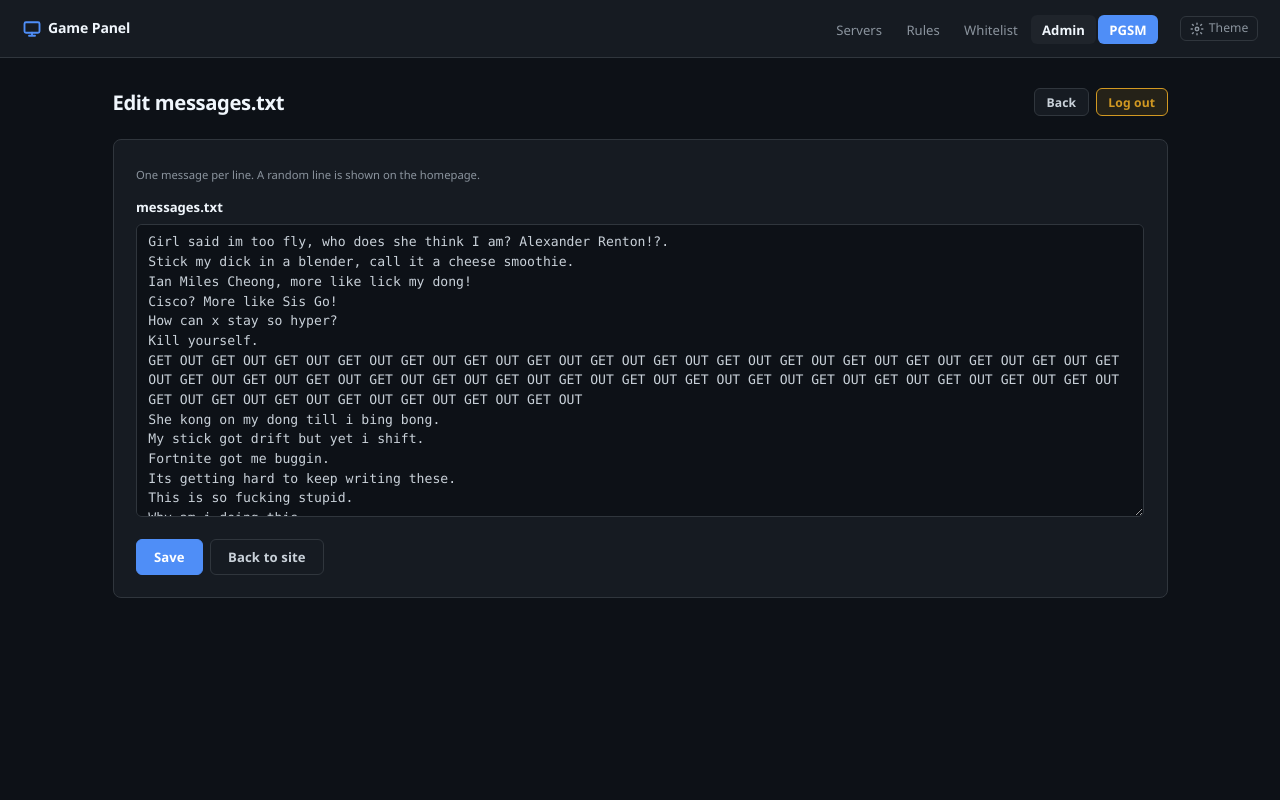
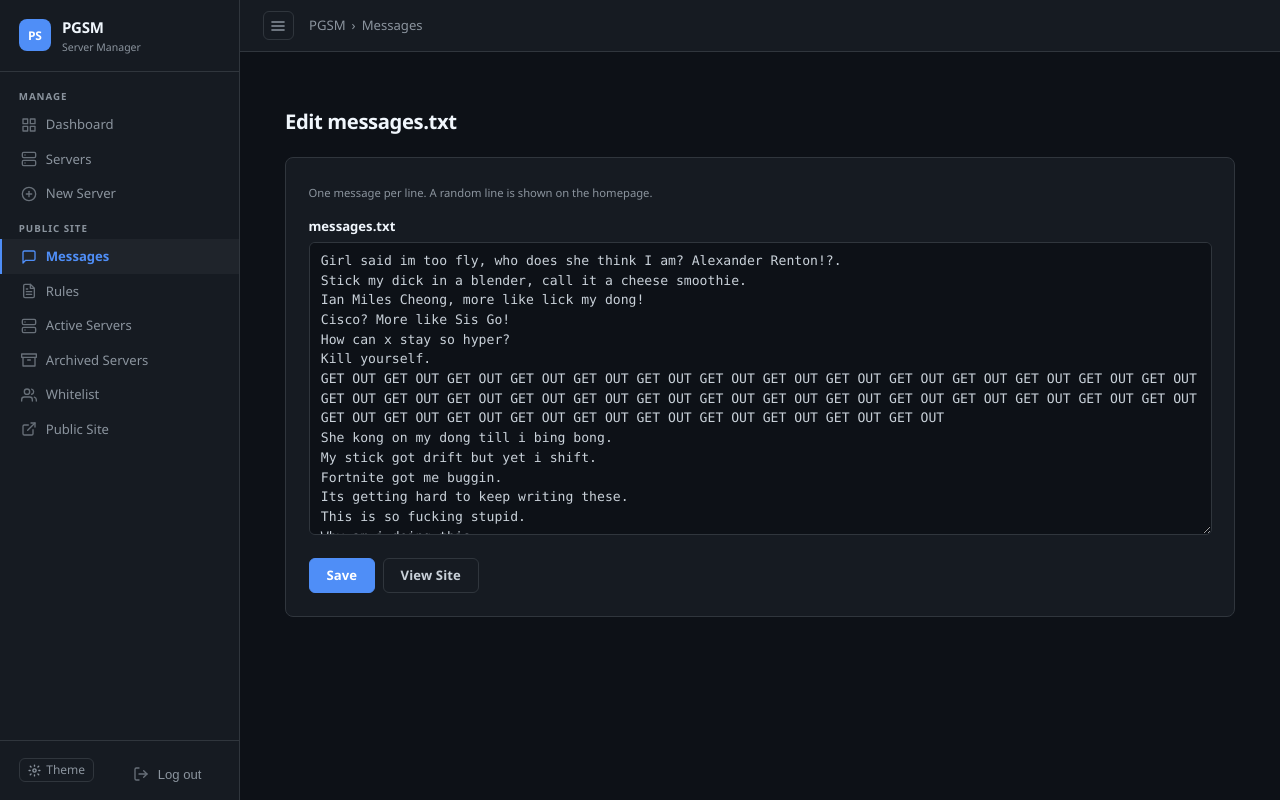
Before and after one commit to Jthiess/PGSM, a Flask app: page /admin/messages in a window 1280 px wide. Run offline with Flask 3, Linux system fonts and the light colour scheme; the visitor is signed in with stand-in values (Sample User, id 1); some libraries are stand-ins or nearby versions.

Commit message:
Merged administraotion

```diff
--- a/app/blueprints/admin_panel/routes.py
+++ b/app/blueprints/admin_panel/routes.py
@@ -90,7 +90,7 @@ def login():
         if password == admin_pw:
             session['admin_auth'] = True
             session.pop('messages_auth', None)
-            next_url = request.args.get('next') or url_for('admin_panel.panel')
+            next_url = request.args.get('next') or url_for('dashboard.index')
             flash('Logged in as admin.', 'success')
             return redirect(next_url)
 
@@ -125,44 +125,12 @@ def logout():
 @bp.route('/panel')
 @require_admin
 def panel():
-    """Admin hub — links to all admin modules.
+    """Backwards-compatible redirect — old admin hub URL now forwards to the unified dashboard.
 
     Returns:
-        Rendered admin_panel/panel.html with a modules list.
+        Redirect to dashboard.index.
     """
-    modules = [
-        {
-            'name': 'Messages',
-            'description': 'Edit rotating homepage messages (messages.txt).',
-            'url': url_for('admin_panel.messages'),
-        },
-        {
-            'name': 'Rules',
-            'description': 'Edit server rules page (rules.md).',
-            'url': url_for('admin_panel.rules_edit'),
-        },
-        {
-            'name': 'Active Servers',
-            'description': 'Create and edit active server info cards.',
-            'url': url_for('admin_panel.servers'),
-        },
-        {
-            'name': 'Archived Servers',
-            'description': 'Create and edit archived server info cards.',
-            'url': url_for('admin_panel.archived_servers'),
-        },
-        {
-            'name': 'Whitelist',
-            'description': 'Approve or manage whitelist entries and servers.',
-            'url': url_for('whitelist_panel.admin'),
-        },
-        {
-            'name': 'PGSM Management',
-            'description': 'Manage Proxmox-hosted game server containers.',
-            'url': url_for('dashboard.index'),
-        },
-    ]
-    return render_template('admin_panel/panel.html', modules=modules)
+    return redirect(url_for('dashboard.index'))
 
 
 # ------------------------------------------------------------
--- a/app/templates/admin_panel/archived_server_form.html
+++ b/app/templates/admin_panel/archived_server_form.html
@@ -1,5 +1,6 @@
-{% extends 'panel_base.html' %}
+{% extends 'base.html' %}
 {% block title %}{% if server %}Edit Archived Server{% else %}New Archived Server{% endif %}{% endblock %}
+{% block breadcrumb %}<span>›</span> <a href="{{ url_for('admin_panel.archived_servers') }}">Archived Servers</a> <span>›</span> <span>{% if server %}Edit{% else %}New{% endif %}</span>{% endblock %}
 
 {% block content %}
 <div class="admin-page">
--- a/app/templates/admin_panel/archived_servers.html
+++ b/app/templates/admin_panel/archived_servers.html
@@ -1,5 +1,6 @@
-{% extends 'panel_base.html' %}
+{% extends 'base.html' %}
 {% block title %}Manage Archived Servers{% endblock %}
+{% block breadcrumb %}<span>›</span> <a href="{{ url_for('admin_panel.archived_servers') }}">Archived Servers</a>{% endblock %}
 
 {% block content %}
 <div class="admin-page">
@@ -7,7 +8,6 @@
         <h1 class="admin-page-title">Manage Archived Servers</h1>
         <div class="admin-page-actions">
             <a href="{{ url_for('admin_panel.archived_server_new') }}" class="btn btn-success btn-sm">+ New Archived Server</a>
-            <a href="{{ url_for('admin_panel.panel') }}" class="btn btn-secondary btn-sm">Back</a>
         </div>
     </div>
 
--- a/app/templates/admin_panel/messages.html
+++ b/app/templates/admin_panel/messages.html
@@ -1,16 +1,11 @@
-{% extends 'panel_base.html' %}
+{% extends 'base.html' %}
 {% block title %}Edit messages.txt{% endblock %}
+{% block breadcrumb %}<span>›</span> <a href="{{ url_for('admin_panel.messages') }}">Messages</a>{% endblock %}
 
 {% block content %}
 <div class="admin-page">
     <div class="admin-page-header">
         <h1 class="admin-page-title">Edit messages.txt</h1>
-        <div class="admin-page-actions">
-            <a href="{{ url_for('admin_panel.panel') }}" class="btn btn-secondary btn-sm">Back</a>
-            <form method="post" action="{{ url_for('admin_panel.logout') }}" style="display:inline;">
-                <button class="btn btn-warning btn-sm" type="submit">Log out</button>
-            </form>
-        </div>
     </div>
 
     <div class="pub-form-card">
@@ -22,7 +17,7 @@
             </div>
             <div class="flex gap-1 items-center" style="margin-top: 0.75rem;">
                 <button type="submit" class="btn btn-primary">Save</button>
-                <a href="{{ url_for('panel.index') }}" class="btn btn-secondary">Back to site</a>
+                <a href="{{ url_for('panel.index') }}" class="btn btn-secondary" target="_blank" rel="noopener">View Site</a>
             </div>
         </form>
     </div>
--- a/app/templates/admin_panel/server_form.html
+++ b/app/templates/admin_panel/server_form.html
@@ -1,5 +1,6 @@
-{% extends 'panel_base.html' %}
+{% extends 'base.html' %}
 {% block title %}{% if server %}Edit Server{% else %}New Server{% endif %}{% endblock %}
+{% block breadcrumb %}<span>›</span> <a href="{{ url_for('admin_panel.servers') }}">Active Servers</a> <span>›</span> <span>{% if server %}Edit{% else %}New{% endif %}</span>{% endblock %}
 
 {% block content %}
 <div class="admin-page">
--- a/app/templates/admin_panel/servers.html
+++ b/app/templates/admin_panel/servers.html
@@ -1,5 +1,6 @@
-{% extends 'panel_base.html' %}
+{% extends 'base.html' %}
 {% block title %}Manage Active Servers{% endblock %}
+{% block breadcrumb %}<span>›</span> <a href="{{ url_for('admin_panel.servers') }}">Active Servers</a>{% endblock %}
 
 {% block content %}
 <div class="admin-page">
@@ -7,7 +8,6 @@
         <h1 class="admin-page-title">Manage Active Servers</h1>
         <div class="admin-page-actions">
             <a href="{{ url_for('admin_panel.server_new') }}" class="btn btn-success btn-sm">+ New Server</a>
-            <a href="{{ url_for('admin_panel.panel') }}" class="btn btn-secondary btn-sm">Back</a>
         </div>
     </div>
 
--- a/app/templates/base.html
+++ b/app/templates/base.html
@@ -7,6 +7,7 @@
     <!-- Theme loaded first; id allows theme.js to swap it without reload -->
     <link id="theme-link" rel="stylesheet" href="{{ url_for('static', filename='css/themes/theme-default.css') }}">
     <link rel="stylesheet" href="{{ url_for('static', filename='css/design-system.css') }}">
+    <link rel="stylesheet" href="{{ url_for('static', filename='css/panel.css') }}">
     <!-- Load theme.js in <head> so theme is applied before paint (prevents flash) -->
     <script src="{{ url_for('static', filename='js/theme.js') }}"></script>
     {% block head %}{% endblock %}
@@ -50,10 +51,30 @@
 
             <div class="sidebar-section">
                 <div class="sidebar-section-label">Public Site</div>
-                <a href="{{ url_for('admin_panel.panel') }}"
-                   class="sidebar-link {% if request.blueprint == 'admin_panel' %}active{% endif %}">
-                    <svg width="16" height="16" viewBox="0 0 24 24" fill="none" stroke="currentColor" stroke-width="2" stroke-linecap="round" stroke-linejoin="round" aria-hidden="true"><path d="M12.22 2h-.44a2 2 0 0 0-2 2v.18a2 2 0 0 1-1 1.73l-.43.25a2 2 0 0 1-2 0l-.15-.08a2 2 0 0 0-2.73.73l-.22.38a2 2 0 0 0 .73 2.73l.15.1a2 2 0 0 1 1 1.72v.51a2 2 0 0 1-1 1.74l-.15.09a2 2 0 0 0-.73 2.73l.22.38a2 2 0 0 0 2.73.73l.15-.08a2 2 0 0 1 2 0l.43.25a2 2 0 0 1 1 1.73V20a2 2 0 0 0 2 2h.44a2 2 0 0 0 2-2v-.18a2 2 0 0 1 1-1.73l.43-.25a2 2 0 0 1 2 0l.15.08a2 2 0 0 0 2.73-.73l.22-.39a2 2 0 0 0-.73-2.73l-.15-.08a2 2 0 0 1-1-1.74v-.5a2 2 0 0 1 1-1.74l.15-.09a2 2 0 0 0 .73-2.73l-.22-.38a2 2 0 0 0-2.73-.73l-.15.08a2 2 0 0 1-2 0l-.43-.25a2 2 0 0 1-1-1.73V4a2 2 0 0 0-2-2z"/><circle cx="12" cy="12" r="3"/></svg>
-                    <span class="sidebar-link-label">Admin Panel</span>
+                <a href="{{ url_for('admin_panel.messages') }}"
+                   class="sidebar-link {% if request.endpoint == 'admin_panel.messages' %}active{% endif %}">
+                    <svg width="16" height="16" viewBox="0 0 24 24" fill="none" stroke="currentColor" stroke-width="2" stroke-linecap="round" stroke-linejoin="round" aria-hidden="true"><path d="M21 15a2 2 0 0 1-2 2H7l-4 4V5a2 2 0 0 1 2-2h14a2 2 0 0 1 2 2z"/></svg>
+                    <span class="sidebar-link-label">Messages</span>
+                </a>
+                <a href="{{ url_for('admin_panel.rules_edit') }}"
+                   class="sidebar-link {% if request.endpoint == 'admin_panel.rules_edit' %}active{% endif %}">
+                    <svg width="16" height="16" viewBox="0 0 24 24" fill="none" stroke="currentColor" stroke-width="2" stroke-linecap="round" stroke-linejoin="round" aria-hidden="true"><path d="M14 2H6a2 2 0 0 0-2 2v16a2 2 0 0 0 2 2h12a2 2 0 0 0 2-2V8z"/><polyline points="14 2 14 8 20 8"/><line x1="16" y1="13" x2="8" y2="13"/><line x1="16" y1="17" x2="8" y2="17"/><polyline points="10 9 9 9 8 9"/></svg>
+                    <span class="sidebar-link-label">Rules</span>
+                </a>
+                <a href="{{ url_for('admin_panel.servers') }}"
+                   class="sidebar-link {% if request.endpoint in ['admin_panel.servers', 'admin_panel.server_new', 'admin_panel.server_edit'] %}active{% endif %}">
+                    <svg width="16" height="16" viewBox="0 0 24 24" fill="none" stroke="currentColor" stroke-width="2" stroke-linecap="round" stroke-linejoin="round" aria-hidden="true"><rect x="2" y="2" width="20" height="8" rx="2"/><rect x="2" y="14" width="20" height="8" rx="2"/><line x1="6" y1="6" x2="6.01" y2="6"/><line x1="6" y1="18" x2="6.01" y2="18"/></svg>
+                    <span class="sidebar-link-label">Active Servers</span>
+                </a>
+                <a href="{{ url_for('admin_panel.archived_servers') }}"
+                   class="sidebar-link {% if request.endpoint in ['admin_panel.archived_servers', 'admin_panel.archived_server_new', 'admin_panel.archived_server_edit'] %}active{% endif %}">
+                    <svg width="16" height="16" viewBox="0 0 24 24" fill="none" stroke="currentColor" stroke-width="2" stroke-linecap="round" stroke-linejoin="round" aria-hidden="true"><polyline points="21 8 21 21 3 21 3 8"/><rect x="1" y="3" width="22" height="5"/><line x1="10" y1="12" x2="14" y2="12"/></svg>
+                    <span class="sidebar-link-label">Archived Servers</span>
+                </a>
+                <a href="{{ url_for('whitelist_panel.admin') }}"
+                   class="sidebar-link {% if request.endpoint == 'whitelist_panel.admin' %}active{% endif %}">
+                    <svg width="16" height="16" viewBox="0 0 24 24" fill="none" stroke="currentColor" stroke-width="2" stroke-linecap="round" stroke-linejoin="round" aria-hidden="true"><path d="M17 21v-2a4 4 0 0 0-4-4H5a4 4 0 0 0-4 4v2"/><circle cx="9" cy="7" r="4"/><path d="M23 21v-2a4 4 0 0 0-3-3.87"/><path d="M16 3.13a4 4 0 0 1 0 7.75"/></svg>
+                    <span class="sidebar-link-label">Whitelist</span>
                 </a>
                 <a href="{{ url_for('panel.index') }}" class="sidebar-link" target="_blank" rel="noopener">
                     <svg width="16" height="16" viewBox="0 0 24 24" fill="none" stroke="currentColor" stroke-width="2" stroke-linecap="round" stroke-linejoin="round" aria-hidden="true"><path d="M18 13v6a2 2 0 0 1-2 2H5a2 2 0 0 1-2-2V8a2 2 0 0 1 2-2h6"/><polyline points="15 3 21 3 21 9"/><line x1="10" y1="14" x2="21" y2="3"/></svg>
@@ -104,6 +125,12 @@
                     </button>
                 </div>
             </div>
+            <form method="post" action="{{ url_for('admin_panel.logout') }}" style="margin-top: 0.5rem;">
+                <button type="submit" class="sidebar-link" style="width:100%; background:none; border:none; cursor:pointer; text-align:left;">
+                    <svg width="16" height="16" viewBox="0 0 24 24" fill="none" stroke="currentColor" stroke-width="2" stroke-linecap="round" stroke-linejoin="round" aria-hidden="true"><path d="M9 21H5a2 2 0 0 1-2-2V5a2 2 0 0 1 2-2h4"/><polyline points="16 17 21 12 16 7"/><line x1="21" y1="12" x2="9" y2="12"/></svg>
+                    <span class="sidebar-link-label">Log out</span>
+                </button>
+            </form>
         </div>
 
     </aside>
--- a/app/templates/panel_base.html
+++ b/app/templates/panel_base.html
@@ -40,9 +40,7 @@
             <li><a href="{{ url_for('whitelist_panel.index') }}"
                    {% if request.blueprint == 'whitelist_panel' %}class="active" aria-current="page"{% endif %}>Whitelist</a></li>
             {% if session.get('admin_auth') %}
-            <li><a href="{{ url_for('admin_panel.panel') }}"
-                   {% if request.blueprint == 'admin_panel' %}class="active" aria-current="page"{% endif %}>Admin</a></li>
-            <li><a href="{{ url_for('dashboard.index') }}" class="panel-nav-btn">PGSM</a></li>
+            <li><a href="{{ url_for('dashboard.index') }}" class="panel-nav-btn">Admin</a></li>
             {% endif %}
         </ul>
 
@@ -116,9 +114,7 @@
                 Whitelist
             </a></li>
             {% if session.get('admin_auth') %}
-            <li><a href="{{ url_for('admin_panel.panel') }}"
-                   {% if request.blueprint == 'admin_panel' %}class="active"{% endif %} onclick="closeMobileNav()">Admin</a></li>
-            <li><a href="{{ url_for('dashboard.index') }}" onclick="closeMobileNav()">PGSM</a></li>
+            <li><a href="{{ url_for('dashboard.index') }}" onclick="closeMobileNav()">Admin</a></li>
             {% endif %}
         </ul>
     </nav>
```
Also changed, not shown: app/templates/admin_panel/rules.html (+2 -7 lines).
